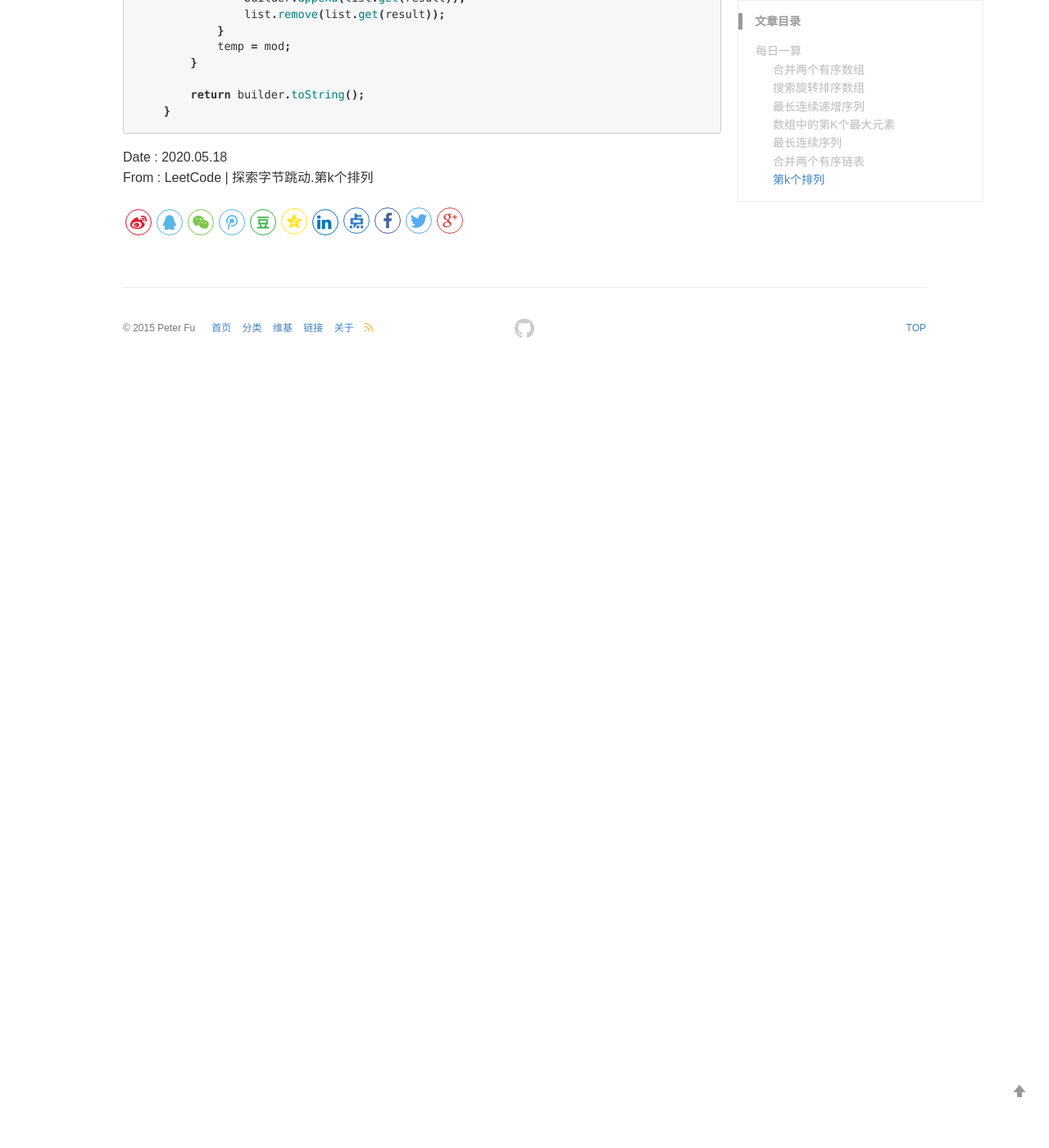
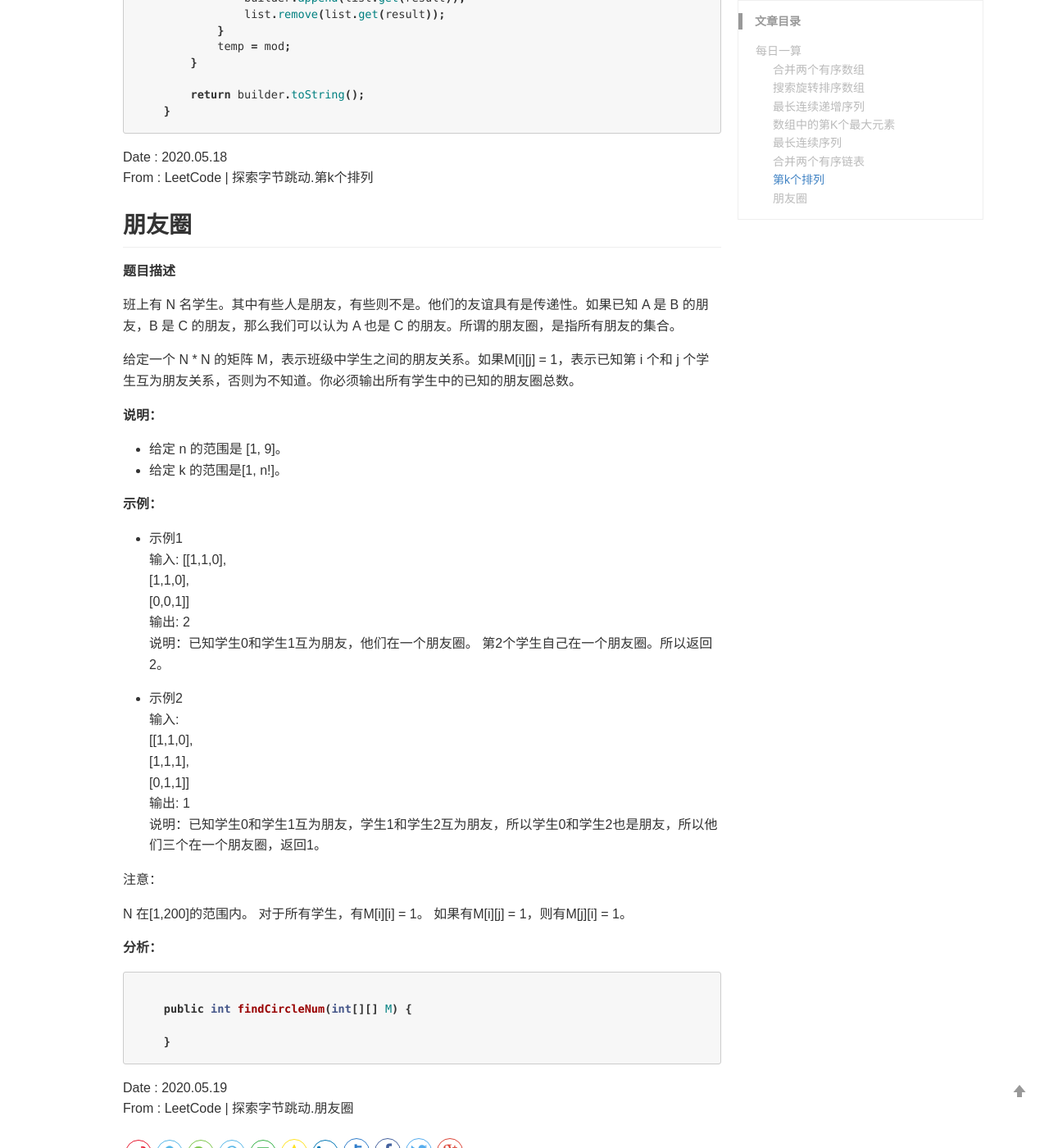
Before and after one commit to PeterXiaosa/PeterXiaosa.github.io, a Jekyll site: the page built from _wiki/Algorithm Daily.md, in a window 1280 px wide and 1400 px high, scrolled down 10037 px. Shown: the whole window at 82% size. Built offline with Jekyll 4.4.1, drawn with Linux system fonts in a browser that asks for light colours; comment, search, counter and statistics services are not loaded; before the commit the page ends 10486 px from its top, so only the background shows below that.

Commit message:
添加 朋友圈

````diff
--- a/_wiki/Algorithm Daily.md
+++ b/_wiki/Algorithm Daily.md
@@ -462,3 +462,56 @@ From : LeetCode | 探索字节跳动.合并两个有序链表
 
 Date : 2020.05.18
 From : LeetCode | 探索字节跳动.第k个排列
+
+
+
+##  朋友圈
+
+**题目描述**
+
+班上有 N 名学生。其中有些人是朋友，有些则不是。他们的友谊具有是传递性。如果已知 A 是 B 的朋友，B 是 C 的朋友，那么我们可以认为 A 也是 C 的朋友。所谓的朋友圈，是指所有朋友的集合。
+
+给定一个 N * N 的矩阵 M，表示班级中学生之间的朋友关系。如果M[i][j] = 1，表示已知第 i 个和 j 个学生互为朋友关系，否则为不知道。你必须输出所有学生中的已知的朋友圈总数。
+
+
+**说明：**
+* 给定 n 的范围是 [1, 9]。
+* 给定 k 的范围是[1,  n!]。
+
+**示例：**
+
+* 示例1
+输入:
+[[1,1,0],
+ [1,1,0],
+ [0,0,1]]
+输出: 2
+说明：已知学生0和学生1互为朋友，他们在一个朋友圈。
+第2个学生自己在一个朋友圈。所以返回2。
+
+* 示例2
+输入:
+[[1,1,0],
+ [1,1,1],
+ [0,1,1]]
+输出: 1
+说明：已知学生0和学生1互为朋友，学生1和学生2互为朋友，所以学生0和学生2也是朋友，所以他们三个在一个朋友圈，返回1。
+
+注意：
+
+N 在[1,200]的范围内。
+对于所有学生，有M[i][i] = 1。
+如果有M[i][j] = 1，则有M[j][i] = 1。
+
+**分析：**
+
+
+```java
+
+    public int findCircleNum(int[][] M) {
+
+    }
+```
+
+Date : 2020.05.19
+From : LeetCode | 探索字节跳动.朋友圈
````
